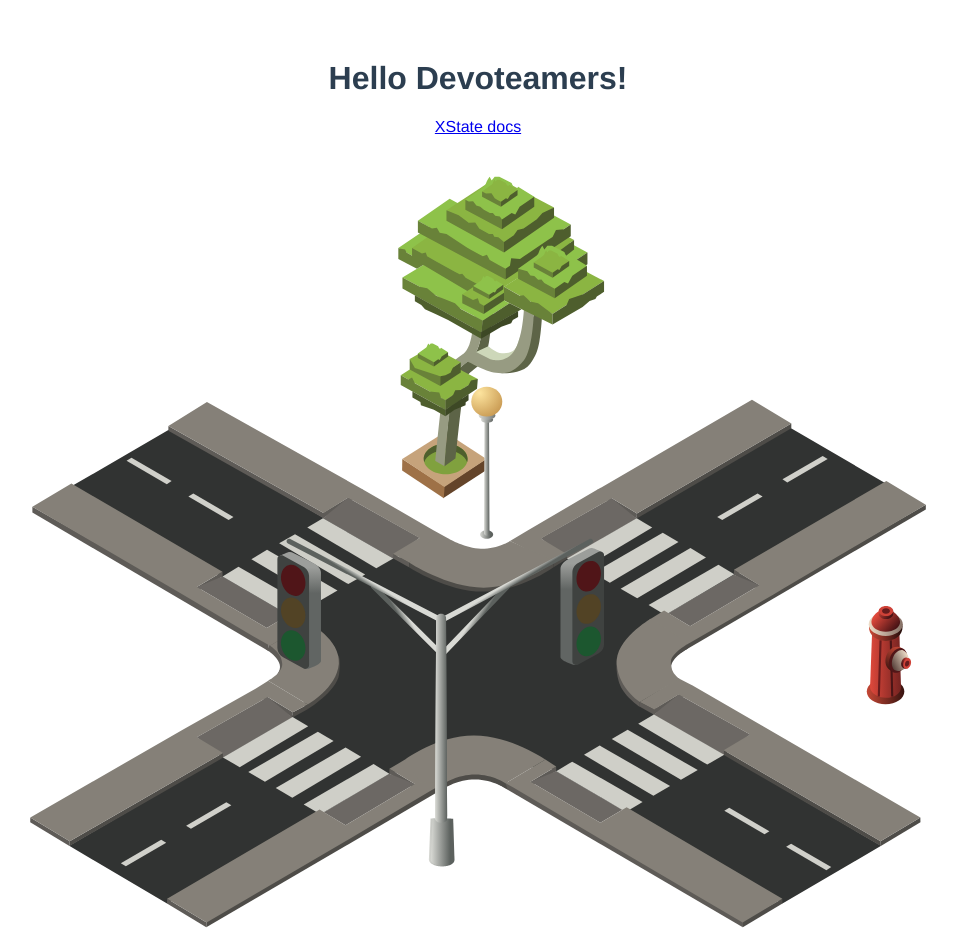
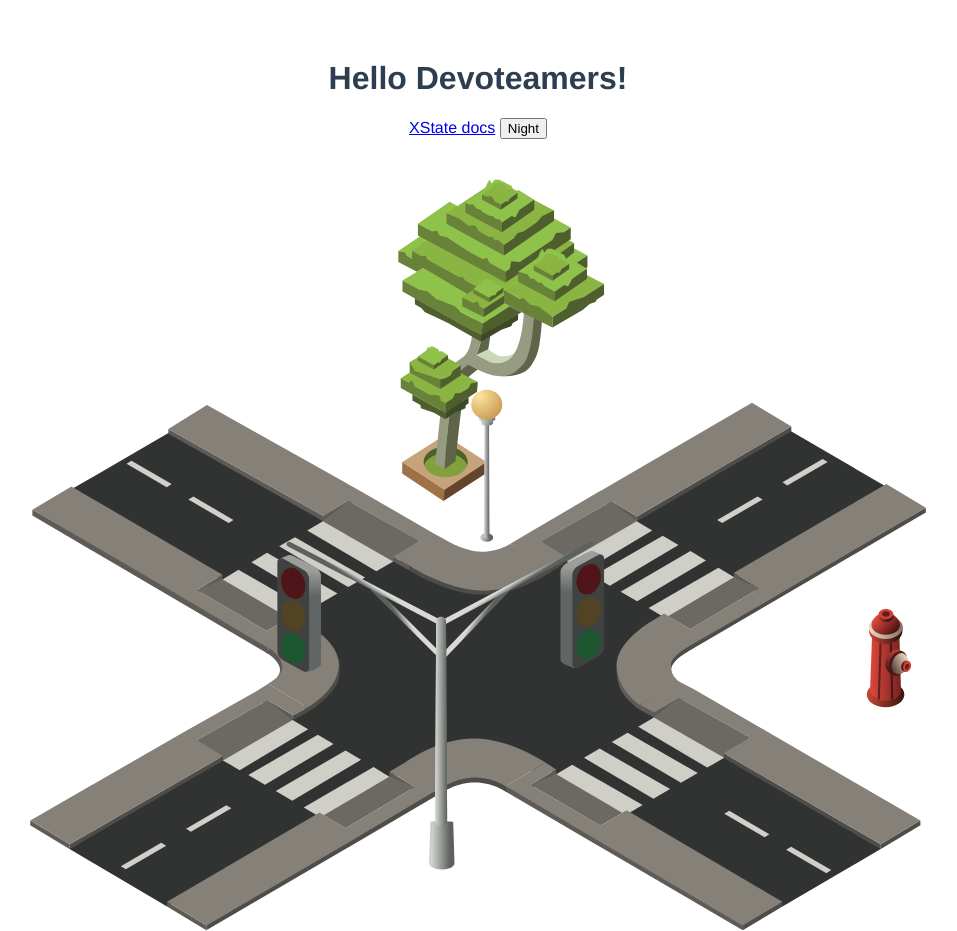
Before and after one commit to litemerafrukt/xstate-workshop-traffic-lights, a website built with Vite: page index.html in a window 1280 px wide. Shown: the whole page, without its empty margins (162-1119 px from the left). Built offline with nearby package versions, Linux system fonts and the light colour scheme.

Commit message:
Some restructuring

```diff
--- a/index.html
+++ b/index.html
@@ -9,10 +9,15 @@
 </head>
 
 <body>
-  <div id="app"></div>
-  <div class="scene-wrapper">
+  <header>
+    <h1>Hello Devoteamers!</h1>
+    <a href="https://xstate.js.org/docs/" target="_blank">XState docs</a>
+    <button id="#time-switch">Night</button>
+  </header>
+
+  <main class="scene-wrapper">
     <div id="scene"></div>
-  </div>
+  </main>
   <script type="module" src="/src/main.ts"></script>
 </body>
 
--- /dev/null
+++ b/src/helpers/LightSwitch.ts
@@ -0,0 +1,19 @@
+export class LightSwitch {
+  lightLayer: HTMLElement
+  lightHalo: HTMLElement
+
+  constructor(lightLayerId: string, lightHaloId: string) {
+    this.lightLayer = document.getElementById(lightLayerId)
+    this.lightHalo = document.getElementById(lightHaloId)
+  }
+
+  on() {
+    this.lightLayer.style.visibility = "visible"
+    this.lightHalo.style.visibility = "visible"
+  }
+
+  off() {
+    this.lightLayer.style.visibility = "hidden"
+    this.lightHalo.style.visibility = "hidden"
+  }
+}
--- /dev/null
+++ b/src/helpers/TimeControl.ts
@@ -0,0 +1,15 @@
+export class TimeControl {
+  bg: HTMLElement
+
+  constructor(nightBGId: string) {
+    this.bg = document.getElementById(nightBGId)
+  }
+
+  night() {
+    this.bg.style.visibility = "visible"
+  }
+
+  day() {
+    this.bg.style.visibility = "hidden"
+  }
+}
--- /dev/null
+++ b/src/helpers/TrafficLight.ts
@@ -0,0 +1,35 @@
+export class TrafficLight {
+  red: HTMLElement
+  yellow: HTMLElement
+  green: HTMLElement
+
+  constructor(redId: string, yellowId: string, greenId: string) {
+    this.red = document.getElementById(redId)
+    this.yellow = document.getElementById(yellowId)
+    this.green = document.getElementById(greenId)
+  }
+
+  redOn() {
+    this.red.style.visibility = "visible"
+  }
+
+  redOff() {
+    this.red.style.visibility = "hidden"
+  }
+
+  yellowOn() {
+    this.yellow.style.visibility = "visible"
+  }
+
+  yellowOff() {
+    this.yellow.style.visibility = "hidden"
+  }
+
+  greenOn() {
+    this.green.style.visibility = "visible"
+  }
+
+  greenOff() {
+    this.green.style.visibility = "hidden"
+  }
+}
--- a/src/main.ts
+++ b/src/main.ts
@@ -1,14 +1,8 @@
 import { setTheScene } from "./scene"
 import "./style.css"
 
-const app = document.querySelector<HTMLDivElement>("#app")!
-
-app.innerHTML = `
-  <h1>Hello Devoteamers!</h1>
-  <a href="https://xstate.js.org/docs/" target="_blank">XState docs</a>
-`
-
-const { leftTrafficLight, rightTrafficLight } = await setTheScene()
+const { scene, timeControl, lightSwitch, leftTrafficLight, rightTrafficLight } =
+  await setTheScene()
 
 let blinkOn = true
 
--- a/src/scene.ts
+++ b/src/scene.ts
@@ -1,74 +1,6 @@
-class TimeControl {
-  bg: HTMLElement
-
-  constructor(nightBGId: string) {
-    this.bg = document.getElementById(nightBGId)
-  }
-
-  night() {
-    this.bg.style.visibility = "visible"
-  }
-
-  day() {
-    this.bg.style.visibility = "hidden"
-  }
-}
-
-class LightSwitch {
-  lightLayer: HTMLElement
-  lightHalo: HTMLElement
-
-  constructor(lightLayerId: string, lightHaloId: string) {
-    this.lightLayer = document.getElementById(lightLayerId)
-    this.lightHalo = document.getElementById(lightHaloId)
-  }
-
-  on() {
-    this.lightLayer.style.visibility = "visible"
-    this.lightHalo.style.visibility = "visible"
-  }
-
-  off() {
-    this.lightLayer.style.visibility = "hidden"
-    this.lightHalo.style.visibility = "hidden"
-  }
-}
-
-class TrafficLight {
-  red: HTMLElement
-  yellow: HTMLElement
-  green: HTMLElement
-
-  constructor(redId: string, yellowId: string, greenId: string) {
-    this.red = document.getElementById(redId)
-    this.yellow = document.getElementById(yellowId)
-    this.green = document.getElementById(greenId)
-  }
-
-  redOn() {
-    this.red.style.visibility = "visible"
-  }
-
-  redOff() {
-    this.red.style.visibility = "hidden"
-  }
-
-  yellowOn() {
-    this.yellow.style.visibility = "visible"
-  }
-
-  yellowOff() {
-    this.yellow.style.visibility = "hidden"
-  }
-
-  greenOn() {
-    this.green.style.visibility = "visible"
-  }
-
-  greenOff() {
-    this.green.style.visibility = "hidden"
-  }
-}
+import { TimeControl } from "./helpers/TimeControl"
+import { LightSwitch } from "./helpers/LightSwitch"
+import { TrafficLight } from "./helpers/TrafficLight"
 
 export async function setTheScene() {
   const crossing = await import("/assets/crossing.svg?raw")
--- a/src/style.css
+++ b/src/style.css
@@ -1,4 +1,4 @@
-#app {
+body {
   font-family: Avenir, Helvetica, Arial, sans-serif;
   -webkit-font-smoothing: antialiased;
   -moz-osx-font-smoothing: grayscale;
@@ -11,8 +11,5 @@
   display: flex;
   justify-content: center;
   align-items: center;
-}
-
-#scene {
   margin: 2rem auto;
 }
```
